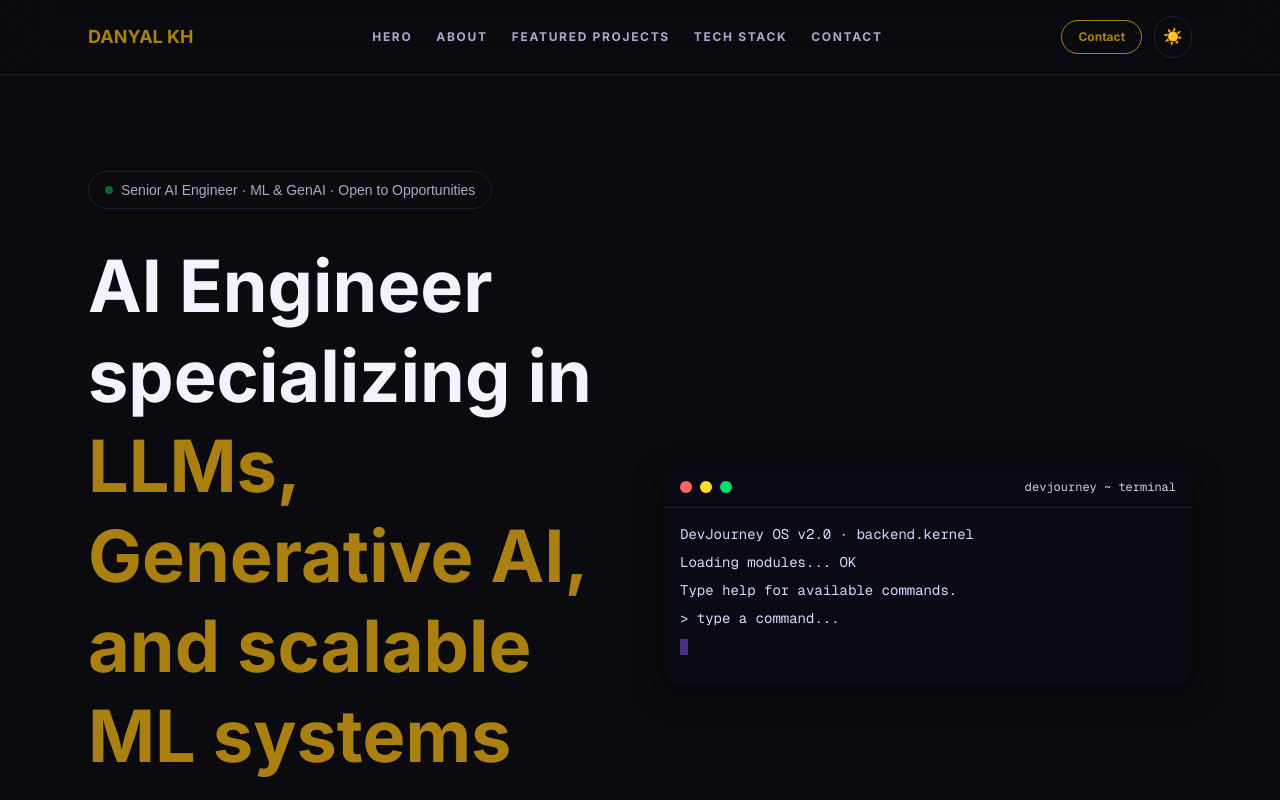
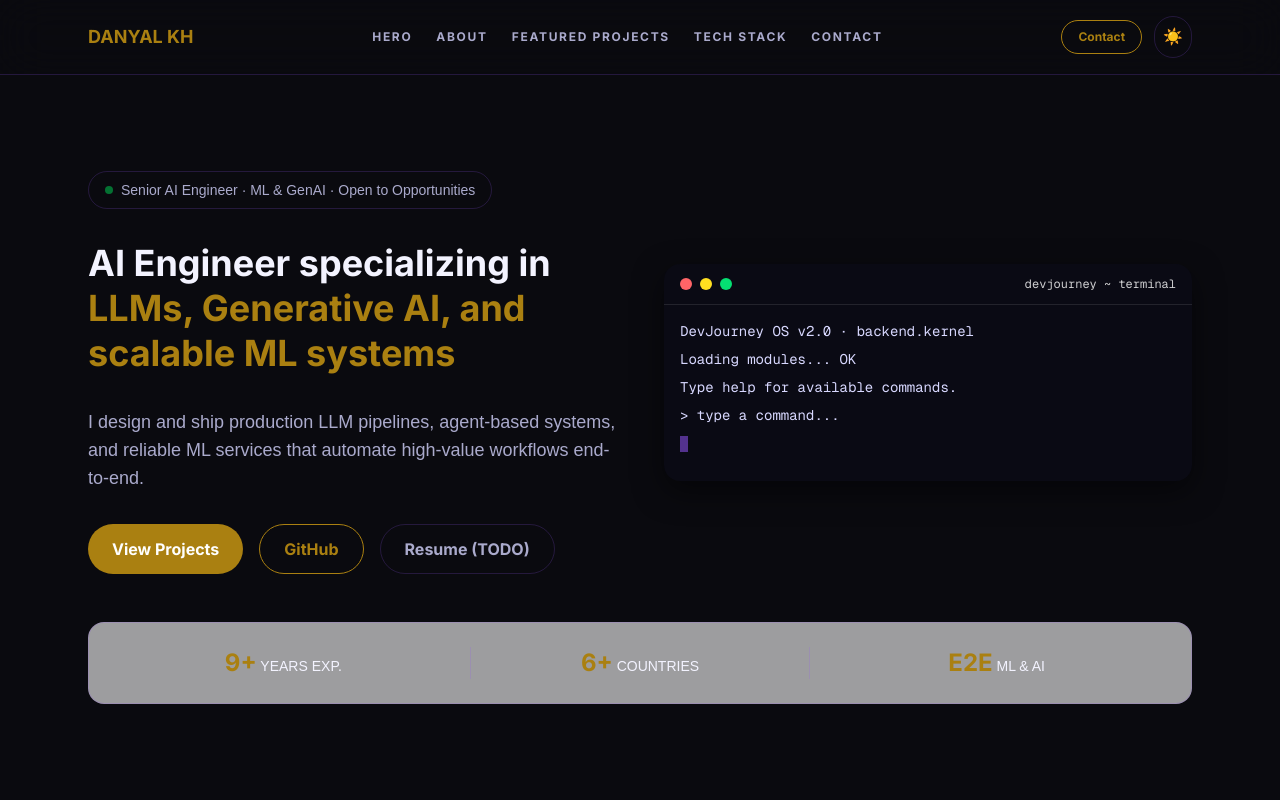
Before and after one commit to DanyalKh/DanyalKh.github.io, a Next.js app: page / in a window 1280 px wide. Shown: the top 800 px of the page. Built offline with nearby package versions, Linux system fonts and the light colour scheme; a web font is replaced by a local one.

Commit message:
Change HeroSection heading size for responsiveness
Updated heading size for better responsiveness on larger screens.

```diff
--- a/components/sections/HeroSection.tsx
+++ b/components/sections/HeroSection.tsx
@@ -17,7 +17,7 @@ export function HeroSection() {
               <span className="mr-2 h-2 w-2 animate-pulse rounded-full bg-green-500" />
               Senior AI Engineer · ML & GenAI · Open to Opportunities
             </p>
-            <h1 className="text-5xl font-extrabold leading-tight md:text-7xl">
+            <h1 className="text-5xl font-extrabold leading-tight md:text-4xl">
               <span>AI Engineer specializing in</span>
               <br />
               <span className="text-primary">LLMs, Generative AI, and scalable ML systems</span>
```
